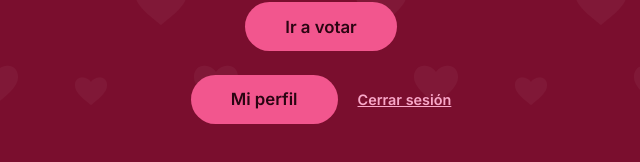
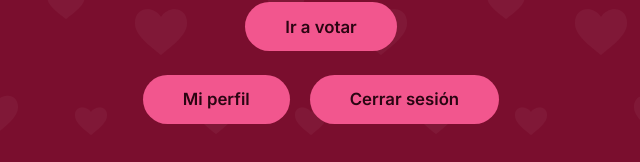
Before and after one commit to Brian2910/T_Awards, a Next.js app in the folder premios-app/: page / in a window 1280 px wide. Shown: the part 508-670 px from the top of the page, without its empty margins (319-959 px from the left). Built offline with nearby package versions, Linux system fonts and the light colour scheme; no server answers; sample sign-in values are in the browser's storage.

Commit message:
Fix and Add: Arreglo conflicto con diseño de botón cerrar sesión y añado animación al fondo

```diff
--- a/premios-app/app/SignOutButton.tsx
+++ b/premios-app/app/SignOutButton.tsx
@@ -4,7 +4,7 @@ import { signOut } from "next-auth/react";
 
 export default function SignOutButton() {
   return (
-    <button onClick={() => signOut({ callbackUrl: "/" })} className="button home-cta">
+    <button onClick={() => signOut({ callbackUrl: "/" })} className="home-cta">
       Cerrar sesión
     </button>
   );
--- a/premios-app/app/globals.css
+++ b/premios-app/app/globals.css
@@ -24,6 +24,19 @@ body {
   background-size: 220px 220px;
   color: var(--text);
   min-height: 100vh;
+}
+
+body {
+  animation: drift-hearts 40s linear infinite;
+}
+
+@keyframes drift-hearts {
+  from {
+    background-position: 0 0;
+  }
+  to {
+    background-position: 0 220px;
+  }
 }
 
 h1,
@@ -195,7 +208,7 @@ button.home-cta {
   font-size: 0.9rem;
 }
 
-.home-secondary button {
+.home-secondary button:not(.home-cta) {
   background: none;
   border: none;
   color: var(--pink-soft);
```
